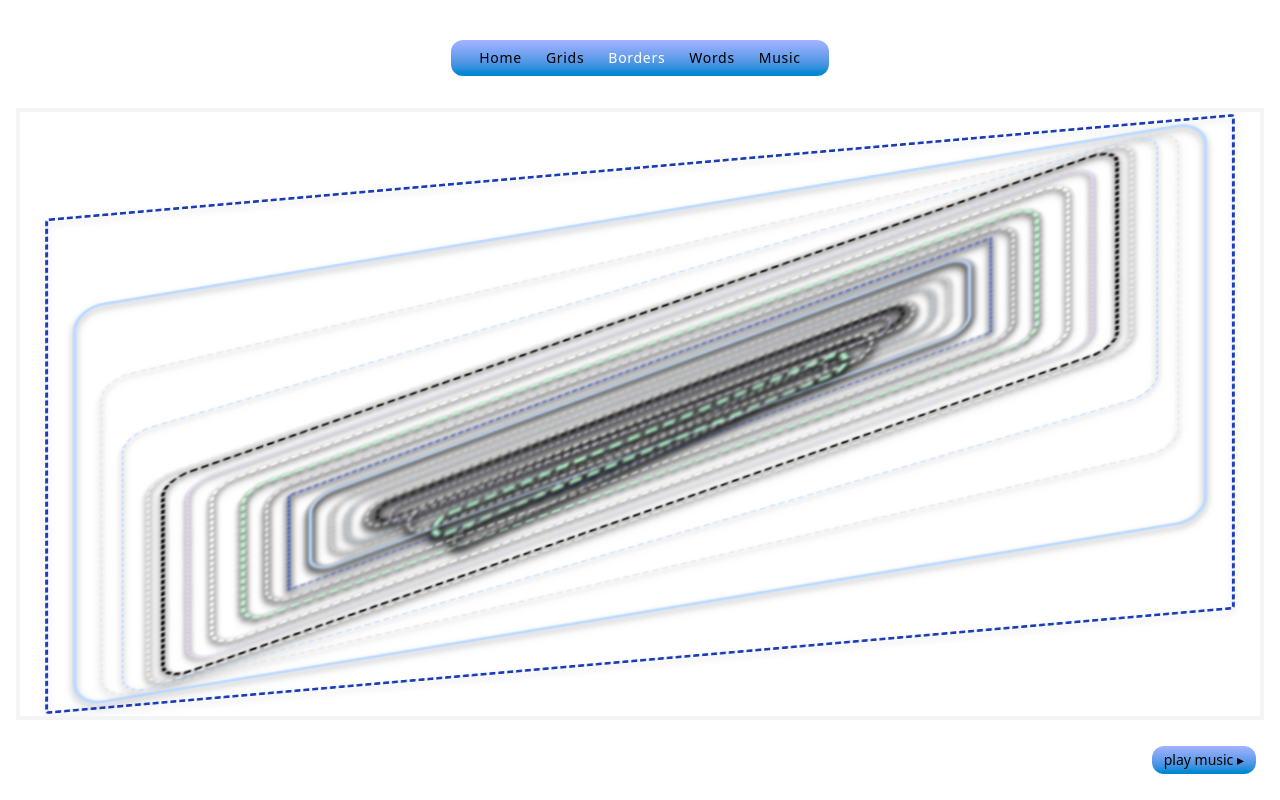
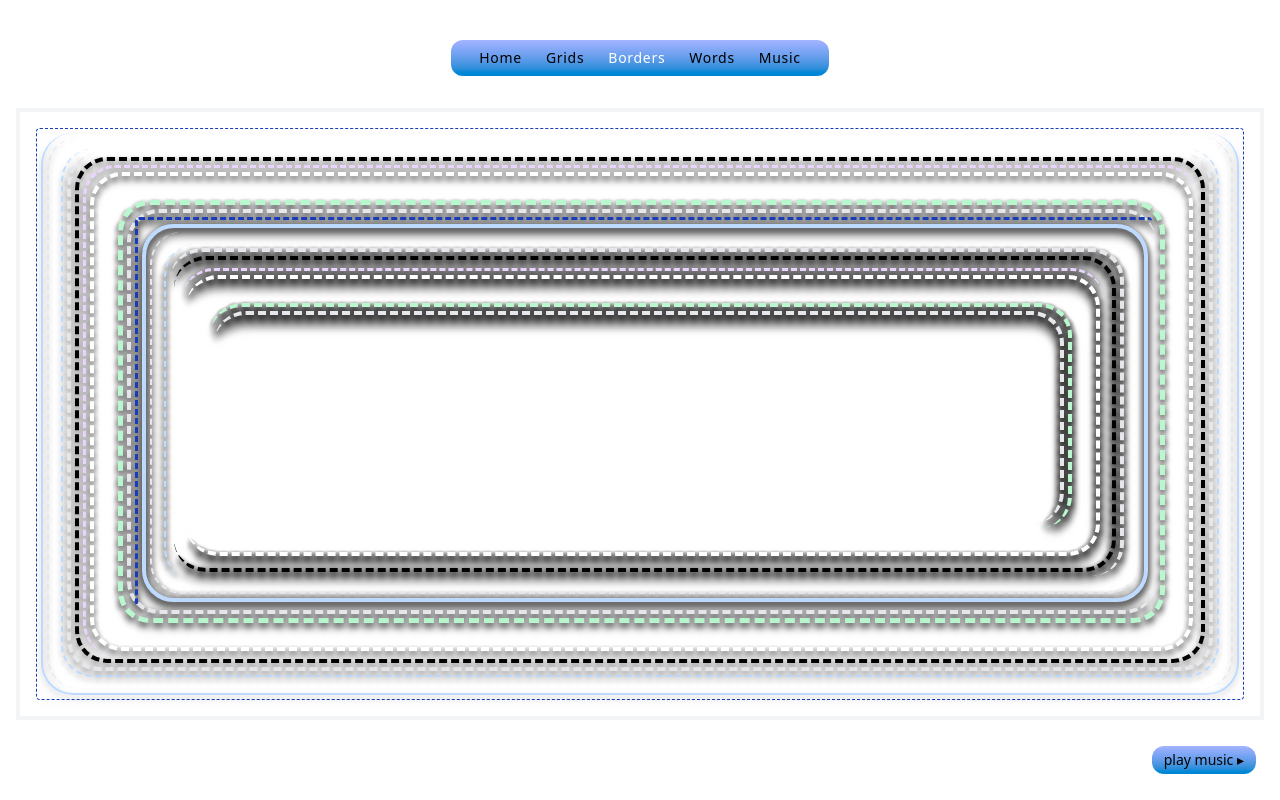
Before and after one commit to ofsound/vue-portfolio, a Vue app: page /borders in a window 1280 px wide. Built offline with nearby package versions, Linux system fonts and the light colour scheme.

Commit message:
Preparing for great things

```diff
--- a/src/components/BordersGroup.vue
+++ b/src/components/BordersGroup.vue
@@ -4,46 +4,32 @@ import BordersItem from '@/components/BordersItem.vue'
 const bordersArray = ref([
   {
     id: 0,
-    classes: [
-      'translate-z-20 rotate-x-30 -rotate-y-10',
-      'drop-shadow-lg',
-      'p-4',
-      'border-3',
-      'border-blue-800',
-      'border-dashed',
-      'rounded',
-    ],
+    classes: ['drop-shadow-md', 'p-1', 'border-1', 'border-blue-800', 'border-dashed', 'rounded'],
   },
   {
     id: 1,
-    classes: [
-      'translate-z-20 rotate-x-30 -rotate-y-10',
-      'drop-shadow-lg',
-      'p-4',
-      'border-4',
-      'border-blue-200',
-      'rounded-4xl',
-    ],
+    classes: ['drop-shadow-md', 'p-1', 'border-2', 'border-t-0', 'border-blue-200', 'rounded-4xl'],
   },
   {
     id: 2,
     classes: [
-      'translate-z-20 rotate-x-30 -rotate-y-10',
-      'drop-shadow-lg',
+      'drop-shadow-md',
       'p-3',
       'border-2',
+      'border-t-0',
       'border-gray-200',
       'border-dashed',
       'rounded-4xl',
+      'border-b-0',
     ],
   },
   {
     id: 3,
     classes: [
-      'translate-z-20 rotate-x-30 -rotate-y-10',
-      'drop-shadow-lg',
-      'p-4',
+      'drop-shadow-md',
+      'p-1',
       'border-2',
+      'border-t-0',
       'border-blue-200',
       'border-dashed',
       'rounded-4xl',
@@ -52,10 +38,10 @@ const bordersArray = ref([
   {
     id: 4,
     classes: [
-      'translate-z-20 rotate-x-30 -rotate-y-10',
-      'drop-shadow-lg',
+      'drop-shadow-md',
       'p-1',
       'border-4',
+      'border-t-0',
       'border-gray-200',
       'border-dashed',
       'rounded-4xl',
@@ -63,23 +49,16 @@ const bordersArray = ref([
   },
   {
     id: 5,
-    classes: [
-      'translate-z-20 rotate-x-2 -rotate-y-10',
-      'drop-shadow-lg',
-      'p-4',
-      'border-4',
-      'border-black',
-      'border-dashed',
-      'rounded-4xl',
-    ],
+    classes: ['drop-shadow-md', 'p-1', 'border-4', 'border-black', 'border-dashed', 'rounded-4xl'],
   },
   {
     id: 6,
     classes: [
-      'translate-z-20 rotate-x-2 -rotate-y-10',
-      'drop-shadow-lg',
-      'p-4',
+      'drop-shadow-md',
+      'p-1',
       'border-3',
+      'border-r-0',
+      'border-b-0',
       'border-purple-200',
       'border-dashed',
       'rounded-4xl',
@@ -87,22 +66,13 @@ const bordersArray = ref([
   },
   {
     id: 7,
-    classes: [
-      'translate-z-20 rotate-x-2 -rotate-y-10',
-      'drop-shadow-lg',
-      'p-6',
-      'border-4',
-      'border-white',
-      'border-dashed',
-      'rounded-4xl',
-    ],
+    classes: ['drop-shadow-md', 'p-6', 'border-4', 'border-white', 'border-dashed', 'rounded-4xl'],
   },
   {
     id: 8,
     classes: [
-      'translate-z-20 rotate-x-2 -rotate-y-10',
-      'drop-shadow-lg',
-      'p-4',
+      'drop-shadow-md',
+      'p-1',
       'border-5',
       'border-green-200',
       'border-dashed',
@@ -112,132 +82,136 @@ const bordersArray = ref([
   {
     id: 9,
     classes: [
-      'translate-z-20 rotate-x-2 -rotate-y-10',
-      'drop-shadow-lg',
-      'p-4',
+      'drop-shadow-md',
+      'p-1',
       'border-4',
       'border-gray-200',
       'border-dashed',
+      'border-r-0',
       'rounded-4xl',
     ],
   },
   {
     id: 10,
     classes: [
-      'translate-z-20 rotate-x-2 -rotate-y-10',
-      'drop-shadow-lg',
-      'p-4',
+      'drop-shadow-md',
+      'p-1',
       'border-3',
+      'border-r-0',
+      'border-b-0',
       'border-blue-800',
       'border-dashed',
+      'border-r-0',
       'rounded',
     ],
   },
   {
     id: 11,
-    classes: [
-      'translate-z-20 rotate-x-2 -rotate-y-10',
-      'drop-shadow-lg',
-      'p-4',
-      'border-4',
-      'border-blue-200',
-      'rounded-4xl',
-    ],
+    classes: ['drop-shadow-md', 'p-1', 'border-4', 'border-blue-200', 'rounded-4xl'],
   },
   {
     id: 12,
     classes: [
-      'translate-z-20 rotate-x-2 -rotate-y-10',
-      'drop-shadow-lg',
+      'drop-shadow-md',
       'p-3',
       'border-2',
+      'border-t-0',
       'border-gray-200',
       'border-dashed',
+      'border-r-0',
       'rounded-4xl',
     ],
   },
   {
     id: 13,
     classes: [
-      'translate-z-20 rotate-x-2 -rotate-y-10',
-      'drop-shadow-lg',
-      'p-4',
+      'drop-shadow-md',
+      'p-1',
       'border-2',
+      'border-t-0',
       'border-blue-200',
       'border-dashed',
+      'border-r-0',
       'rounded-4xl',
+      'border-b-0',
     ],
   },
   {
     id: 14,
     classes: [
-      'translate-z-20 rotate-x-2 -rotate-y-10',
-      'drop-shadow-lg',
+      'drop-shadow-md',
       'p-1',
       'border-4',
       'border-gray-200',
       'border-dashed',
+      'border-l-0',
       'rounded-4xl',
+      'border-b-0',
     ],
   },
   {
     id: 15,
     classes: [
-      'translate-z-20 rotate-x-2 -rotate-y-10',
-      'drop-shadow-lg',
+      'drop-shadow-md',
       'p-2',
       'border-4',
       'border-black',
       'border-dashed',
+      'border-l-0',
       'rounded-4xl',
     ],
   },
   {
     id: 16,
     classes: [
-      'translate-z-20 rotate-x-2 -rotate-y-10',
-      'drop-shadow-lg',
-      'p-4',
+      'drop-shadow-md',
+      'p-1',
       'border-3',
+      'border-r-0',
+      'border-b-0',
       'border-purple-200',
       'border-dashed',
+      'border-l-0',
       'rounded-4xl',
+      'border-b-0',
     ],
   },
   {
     id: 17,
     classes: [
-      'translate-z-20 rotate-x-2 -rotate-y-10',
-      'drop-shadow-lg',
+      'drop-shadow-md',
       'p-6',
       'border-4',
       'border-white',
       'border-dashed',
+      'border-l-0',
       'rounded-4xl',
     ],
   },
   {
     id: 18,
     classes: [
-      'translate-z-20 rotate-x-10 -rotate-y-10',
-      'drop-shadow-lg',
-      'p-4',
-      'border-8',
+      'drop-shadow-md',
+      'p-1',
+      'border-4',
       'border-green-200',
       'border-dashed',
+      'border-l-0',
       'rounded-4xl',
+      'border-b-0',
     ],
   },
   {
     id: 19,
     classes: [
-      'translate-z-20 rotate-x-30 -rotate-y-10',
-      'drop-shadow-lg',
-      'p-4',
+      'drop-shadow-md',
+      'p-1',
       'border-4',
       'border-gray-200',
       'border-dashed',
+      'border-l-0',
       'rounded-4xl',
+      'border-b-0',
     ],
   },
 ])
```
Also changed, not shown: 1 other file (tests, documents, lock files or other folders).
